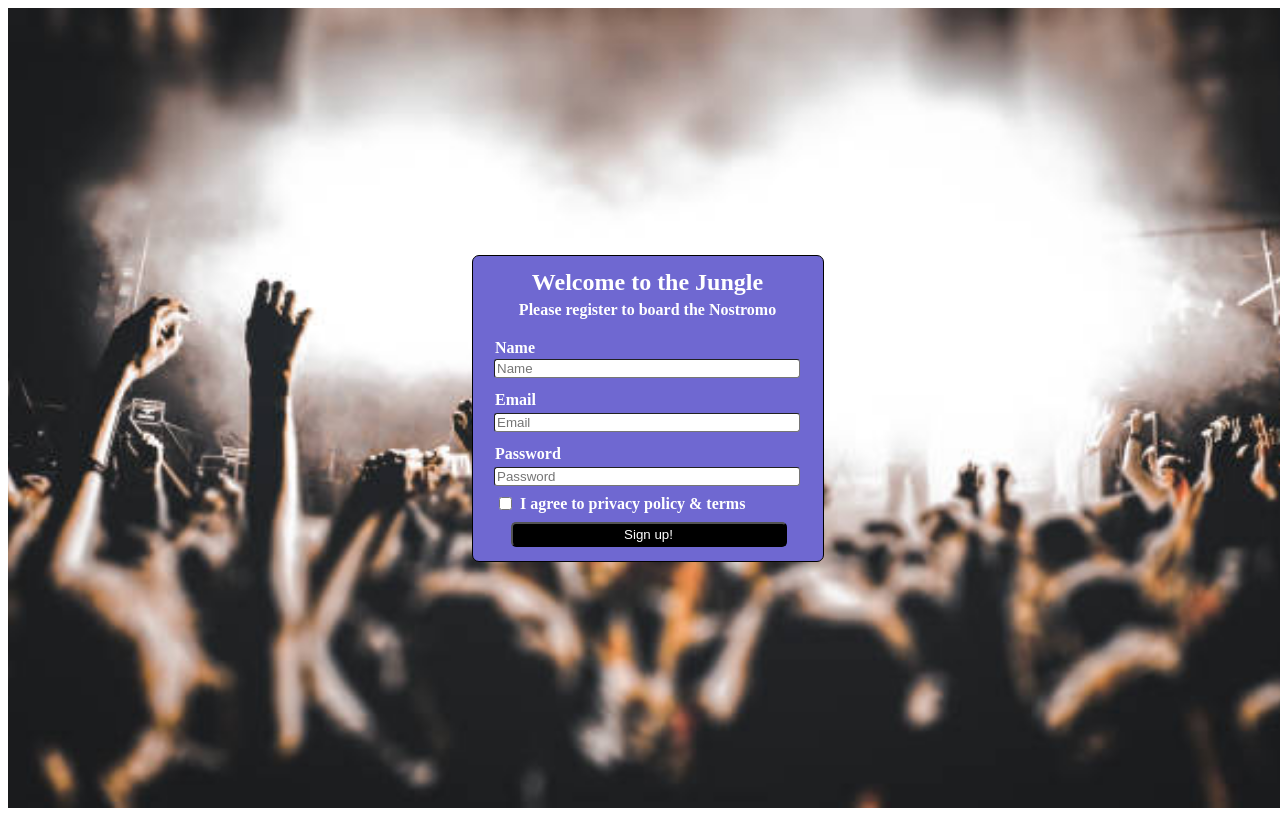
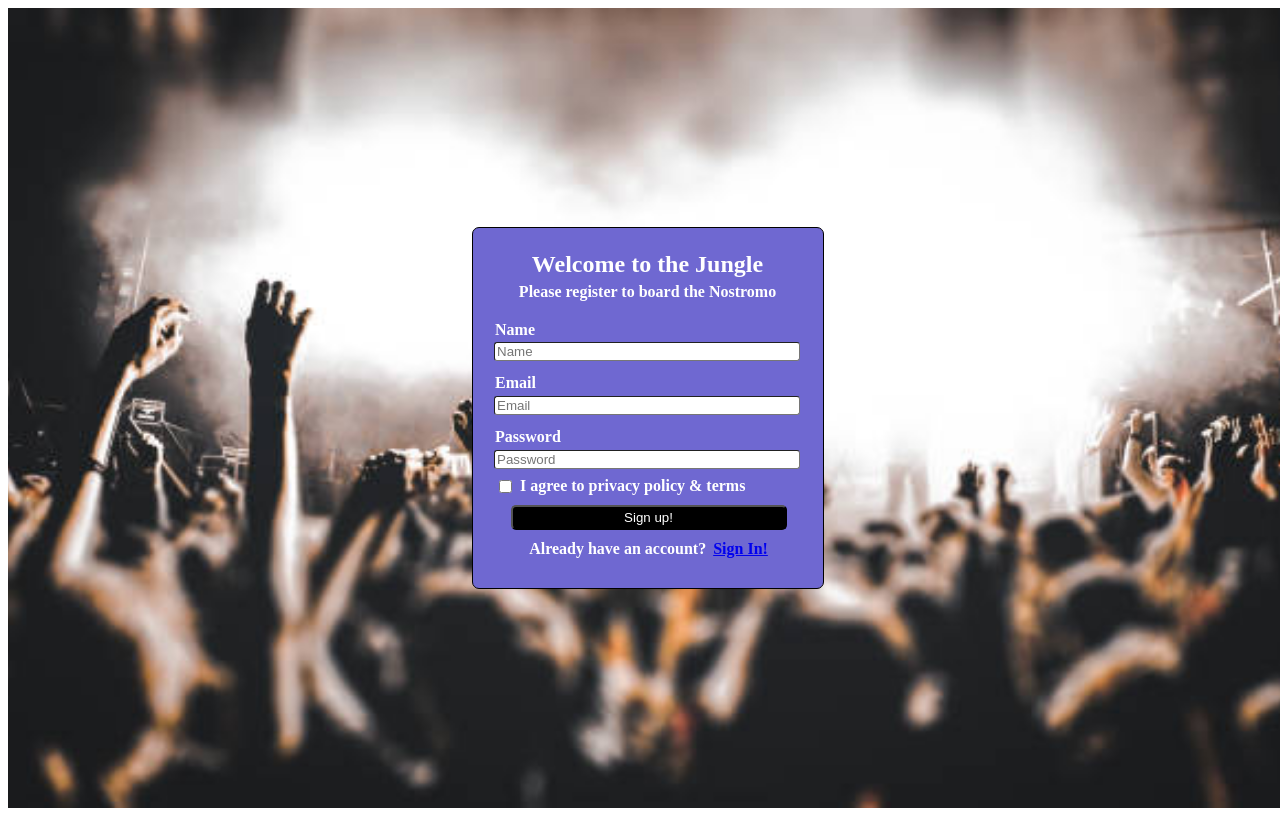
Before and after one commit to gridmaster/dashboard, a React (Create React App) app: page /register in a window 1280 px wide. Built offline with nearby package versions, Linux system fonts and the light colour scheme.

Commit message:
registration page sign in link working

```diff
--- a/src/assets/css/Register.css
+++ b/src/assets/css/Register.css
@@ -28,7 +28,7 @@
 
 .welcomeDivStyle {
     display: flex;
-    height: 305px;
+    height: 360px;
     width: 350px;
     background-color: #6f68d1;
     color: white;
@@ -46,7 +46,7 @@
 
 .th-header-style {
     font-size: 24px;
-    margin-top: 10px;
+    margin-top: 20px;
     margin-bottom: 20px;
     background-color: #6f68d1;
     color: white;
@@ -55,6 +55,10 @@
 .p-style {
     margin-top: 5px;
     margin-bottom:20px;
+}
+
+.p-signin-link {
+    margin-left: 7px;
 }
 
 .table-style {
@@ -132,6 +136,7 @@
     width: 80%;
     height: 25px;
     margin-top: 5px;
+    margin-bottom: 5px;
     border-radius: 5px;
     justify-content: center;
     align-items: center;
--- a/src/views/auth/Register.jsx
+++ b/src/views/auth/Register.jsx
@@ -1,4 +1,5 @@
 import React from 'react';
+import {Link} from 'react-router-dom';
 import '../../assets/css/Register.css';
 
 const Register = () => {
@@ -58,11 +59,14 @@ const Register = () => {
                                     <div className='register-button'>
                                         <button className='tr-button-style'>Sign up!</button>
                                     </div>
+                                    <div>
+                                        <p className='p-style'>Already have an account?<Link className='p-signin-link' to="/login">Sign In!</Link></p>
+                                    </div>
                                 </th>
                             </tr>
                         </tfoot>
                     </table>
-                                     </form>
+                    </form>
                 </div>
 
             </div>
```
